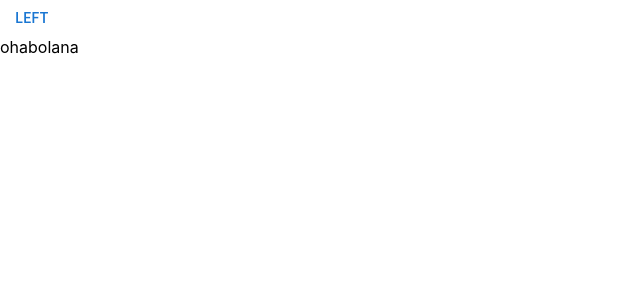
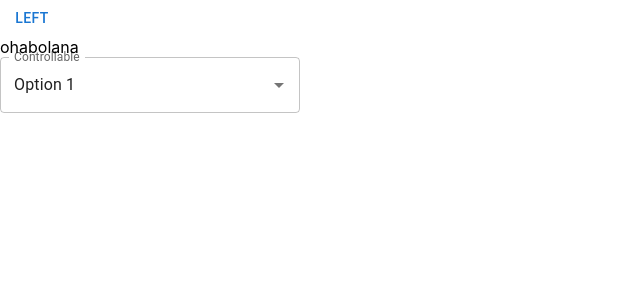
Before and after one commit to wecours/kabary, a React (Create React App) app: page /ohabolana in a window 1280 px wide. Shown: the top 300 px of the page, without its empty margins (0-640 px from the left). Built offline with nearby package versions, Linux system fonts and the light colour scheme.

Commit message:
Autocomplete

```diff
--- a/src/Home/HomeDrawer.tsx
+++ b/src/Home/HomeDrawer.tsx
@@ -45,7 +45,7 @@ export default function HomeDrawer() {
       onKeyDown={toggleDrawer(anchor, false)}
     >
       <List>
-        {['Inbox', 'Starred', 'Send email', 'Drafts'].map((text, index) => (
+        {['WeCours.com', 'Kabary', 'Ohabolana', 'Hainteny'].map((text, index) => (
           <ListItem key={text} disablePadding>
             <ListItemButton>
               <ListItemIcon>
--- /dev/null
+++ b/src/Ohabolana/AutocompleteSearch.tsx
@@ -0,0 +1,36 @@
+import React from 'react';
+import './Ohabolana.css';
+import { useAutocomplete, AutocompleteGetTagProps } from '@mui/base/useAutocomplete';
+import TextField from '@mui/material/TextField';
+import Autocomplete from '@mui/material/Autocomplete';
+
+const options = ['Option 1', 'Option 2'];
+
+function AutocompleteSearch() {
+    const [value, setValue] = React.useState<string | null>(options[0]);
+    const [inputValue, setInputValue] = React.useState('');
+
+  return (
+    <div className="AutocompleteSearch">
+
+        <Autocomplete
+          value={value}
+          onChange={(event: any, newValue: string | null) => {
+            setValue(newValue);
+          }}
+          inputValue={inputValue}
+          onInputChange={(event, newInputValue) => {
+            setInputValue(newInputValue);
+          }}
+          id="controllable-states-demo"
+          options={options}
+          sx={{ width: 300 }}
+          renderInput={(params) => <TextField {...params} label="Controllable" />}
+          filterOptions={(x) => x}
+        />
+
+    </div>
+  );
+}
+
+export default AutocompleteSearch;
--- a/src/Ohabolana/Ohabolana.tsx
+++ b/src/Ohabolana/Ohabolana.tsx
@@ -1,11 +1,16 @@
 import React from 'react';
 import './Ohabolana.css';
+import AutocompleteSearch from './AutocompleteSearch';
 
 function Ohabolana() {
   return (
     <div className="Ohabolana">
       <header className="App-header">
         ohabolana
+
+        <AutocompleteSearch
+        />
+
       </header>
     </div>
   );
```
Also changed, not shown: 1 other file (tests, documents, lock files or other folders).
